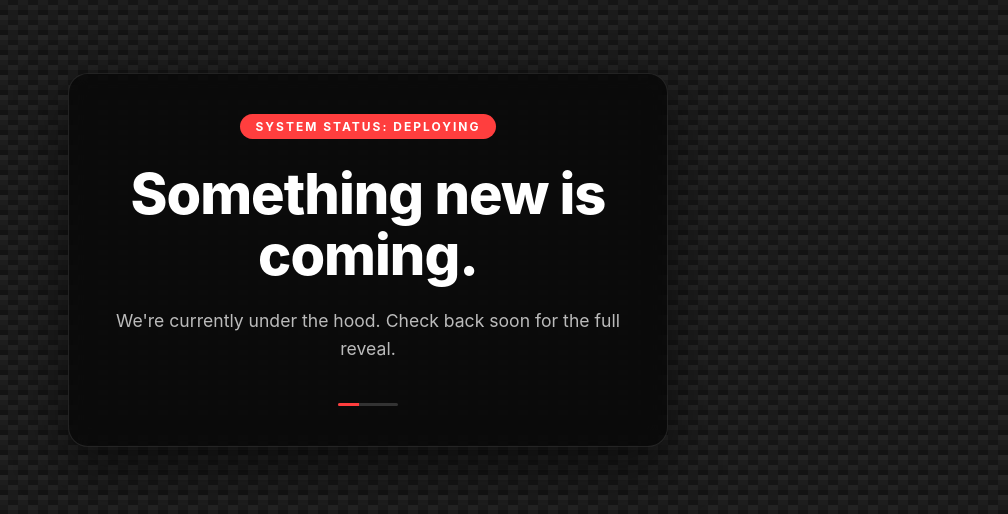
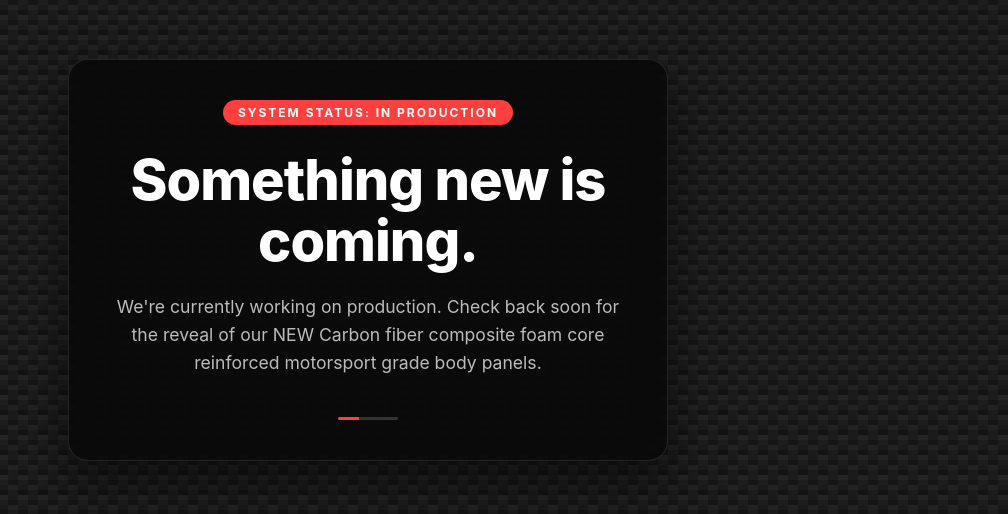
Before and after one commit to cadtocarbon/COMING-SOON, a plain HTML site: page index.html in a window 1280 px wide. Shown: the part 140-654 px from the top of the page, without its empty margins (272-1280 px from the left). Drawn offline with Linux system fonts and the light colour scheme.

Commit message:
index.html

```diff
--- a/index.html
+++ b/index.html
@@ -99,11 +99,11 @@
 <body>
 
     <div class="container">
-        <div class="badge">System Status: Deploying</div>
+        <div class="badge">System Status: in production</div>
         <h1>Something new is coming.</h1>
-        <p>We're currently under the hood. Check back soon for the full reveal.</p>
+        <p>We're currently working on production. Check back soon for the reveal of our NEW Carbon fiber composite foam core reinforced motorsport grade body panels.</p>
         <div class="loader"></div>
-    </div>
+    </div
 
 </body>
 </html>
```
